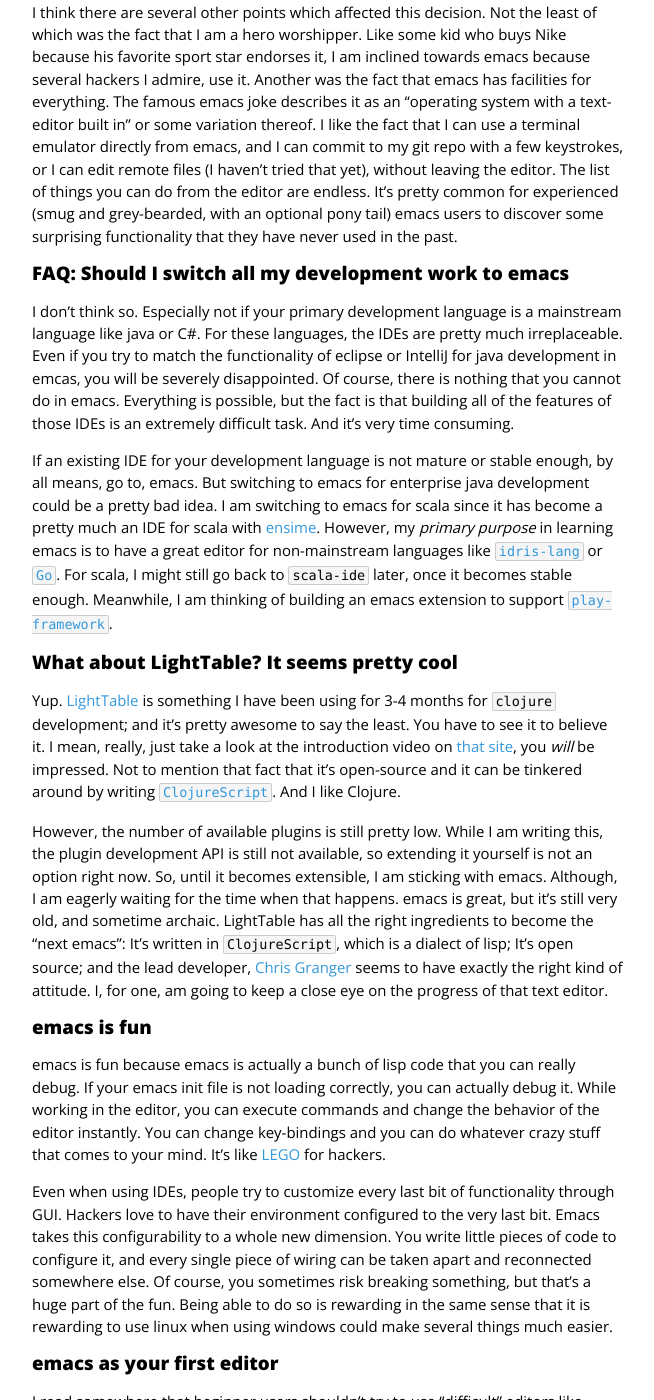
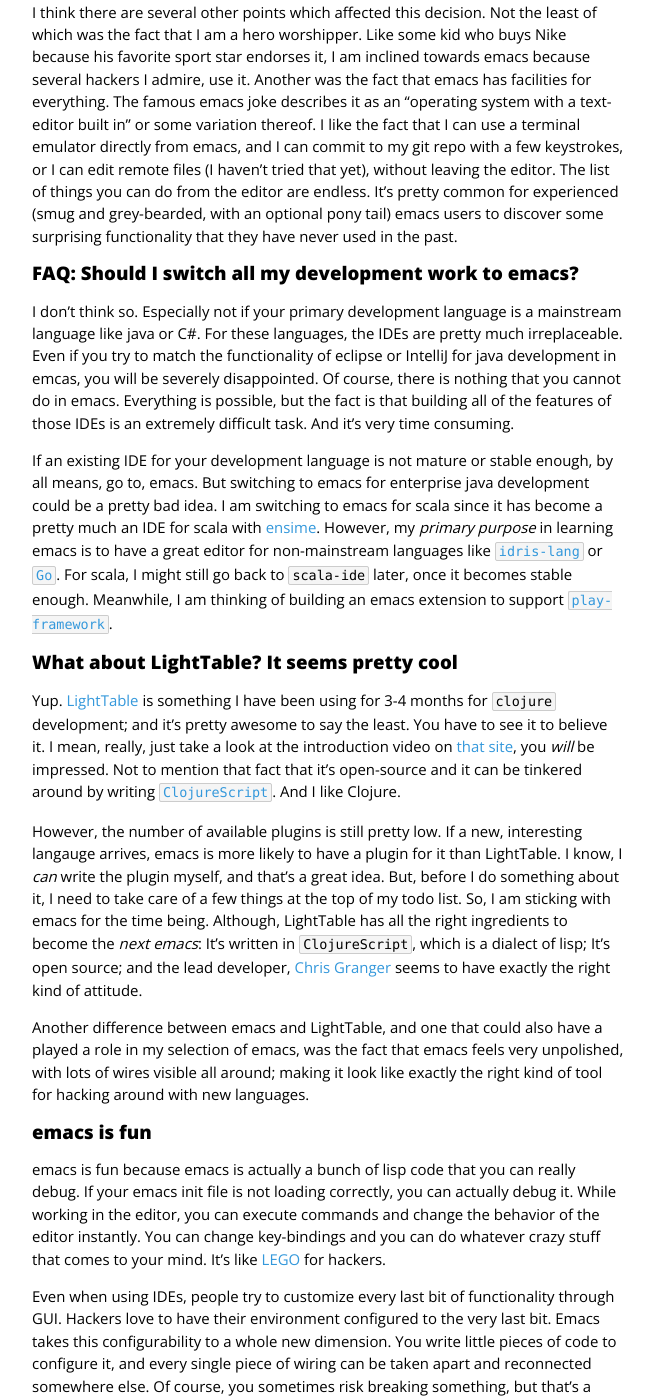
Before and after one commit to Bhashit/bhashit.github.io, a Jekyll site: the page built from _posts/2014-08-11-emacs-the-text-editor-of-the-jedi.markdown, in a window 1280 px wide and 1400 px high, scrolled down 2215 px. Shown: the whole window, without its empty margins (312-966 px from the left). Built offline with Jekyll 4.4.1, drawn with Linux system fonts in a browser that asks for light colours; comment, search, counter and statistics services are not loaded; some of the changed text lies outside the part shown.

Commit message:
Some minor modifications

```diff
--- a/_posts/2014-08-11-emacs-the-text-editor-of-the-jedi.markdown
+++ b/_posts/2014-08-11-emacs-the-text-editor-of-the-jedi.markdown
@@ -43,12 +43,12 @@
 
 > LISP is worth learning for a different reason — the profound enlightenment experience you will have when you finally get it. That experience will make you a better programmer for the rest of your days, even if you never actually use LISP itself a lot.
 
-So, yes, lisp was the primary reason I chose emacs. That and the feeling that emacs was built for extending. With this choice, I hit two birds: I get to use a really malleable text editor; and I get to use lisp.
+So, yes, lisp was the primary reason I chose emacs. That and the feeling that emacs was built for extending. I get to use a really malleable text editor _and_ I get to use Lisp.
 
 I think there are several other points which affected this decision. Not the least of which was the fact that I am a hero worshipper. Like some kid who buys Nike because his favorite sport star endorses it, I am inclined towards emacs because several hackers I admire, use it. Another was the fact that emacs has facilities for everything. The famous emacs joke describes it as an "operating system with a text-editor built in" or some variation thereof. I like the fact that I can use a terminal emulator directly from emacs, and I can commit to my git repo with a few keystrokes, or I can edit remote files (I haven’t tried that yet), without leaving the editor. The list of things you can do from the editor are endless. It's pretty common for experienced (smug and grey-bearded, with an optional pony tail) emacs users to discover some surprising functionality that they have never used in the past.
 
 
-## FAQ: Should I switch all my development work to emacs
+## FAQ: Should I switch all my development work to emacs?
 
 I don't think so. Especially not if your primary development language is a mainstream language like java or C#. For these languages, the IDEs are pretty much irreplaceable. Even if you try to match the functionality of eclipse or IntelliJ for java development in emcas, you will be severely disappointed. Of course, there is nothing that you cannot do in emacs. Everything is possible, but the fact is that building all of the features of those IDEs is an extremely difficult task. And it's very time consuming.
 
@@ -58,7 +58,9 @@
 
 Yup. [LightTable][LightTable] is something I have been using for 3-4 months for `clojure` development; and it's pretty awesome to say the least. You have to see it to believe it. I mean, really, just take a look at the introduction video on [that site][LightTable], you _will_ be impressed.  Not to mention that fact that it's open-source and it can be tinkered around by writing [`ClojureScript`][ClojureScript]. And I like Clojure.
 
-However, the number of available plugins is still pretty low. While I am writing this, the plugin development API is still not available, so extending it yourself is not an option right now. So, until it becomes extensible, I am sticking with emacs. Although, I am eagerly waiting for the time when that happens. emacs is great, but it's still very old, and sometime archaic. LightTable has all the right ingredients to become the "next emacs": It's written in `ClojureScript`, which is a dialect of lisp; It's open source; and the lead developer, [Chris Granger][chris-granger] seems to have exactly the right kind of attitude. I, for one, am going to keep a close eye on the progress of that text editor.
+However, the number of available plugins is still pretty low. If a new, interesting langauge arrives, emacs is more likely to have a plugin for it than LightTable. I know, I _can_ write the plugin myself, and that's a great idea.  But, before I do something about it, I need to take care of a few things at the top of my todo list. So, I am sticking with emacs for the time being. Although, LightTable has all the right ingredients to become the _next emacs_: It's written in `ClojureScript`, which is a dialect of lisp; It's open source; and the lead developer, [Chris Granger][chris-granger] seems to have exactly the right kind of attitude.
+
+Another difference between emacs and LightTable, and one that could also have a played a role in my selection of emacs, was the fact that emacs feels very unpolished, with lots of wires visible all around; making it look like exactly the right kind of tool for hacking around with new languages.
 
 ## emacs is fun
 
```
